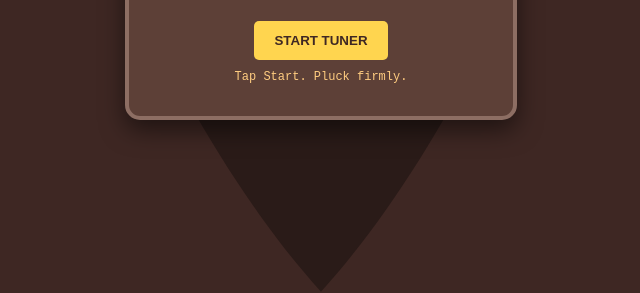
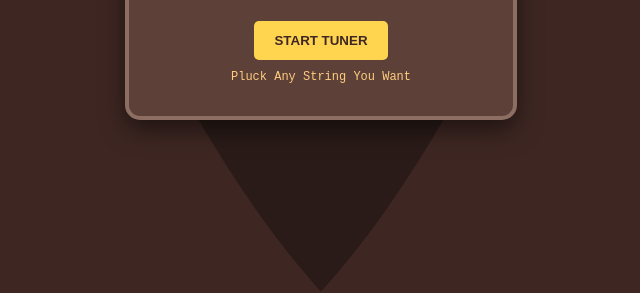
Before and after one commit to raAmor/JS-Tuner-, a plain HTML site: page index.html in a window 1280 px wide. Shown: the part 459-752 px from the top of the page, 319-959 px from the left. Drawn offline with Linux system fonts and the light colour scheme.

Commit message:
i put some changes to the code

```diff
--- a/index.html
+++ b/index.html
@@ -18,7 +18,7 @@
             <div class="freq" id="freq">0.0 Hz</div>
         </div>
         <button id="startBtn">START TUNER</button>
-        <div class="status" id="status">Tap Start. Pluck firmly.</div>
+        <div class="status" id="status">Pluck Any String You Want</div>
     </div>
 
     <script src="script.js"></script>
```
